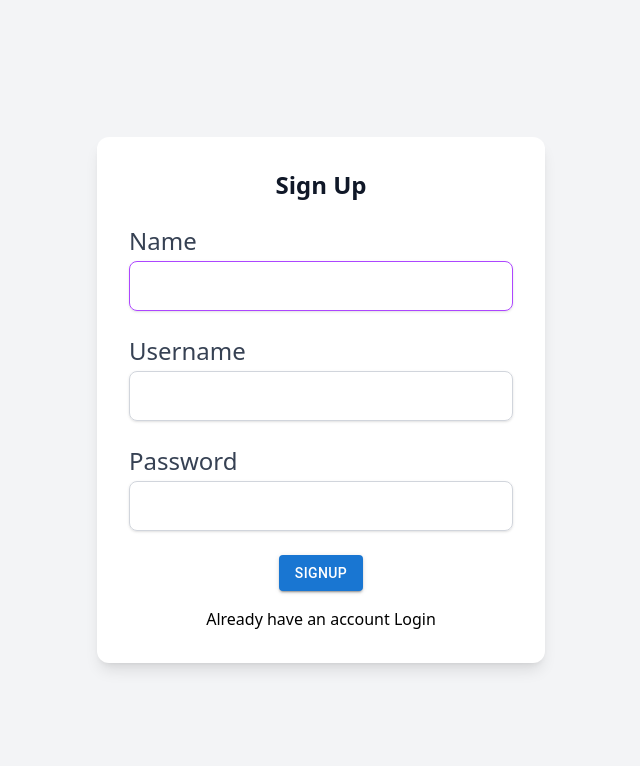
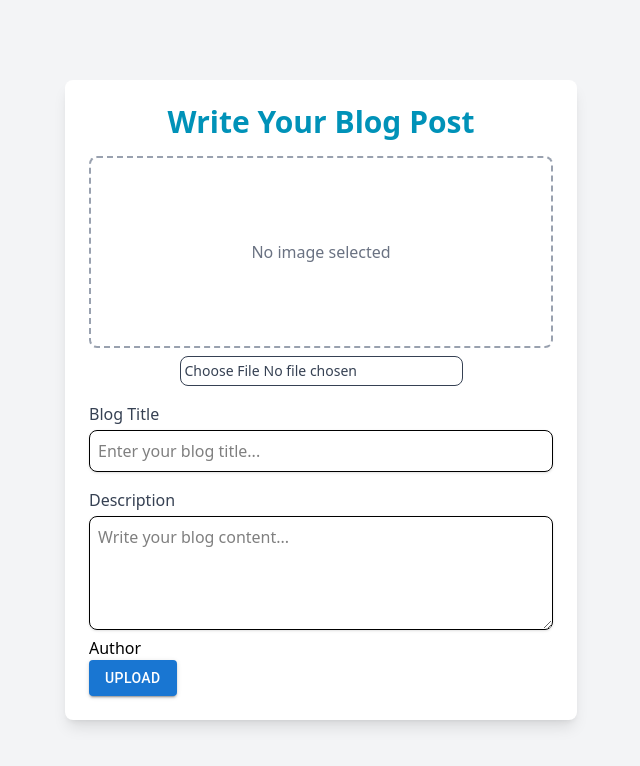
Before and after one commit to Suman9709/BlogApp, a React (Vite) app in the folder FrontEnd/blog/: page /writer in a window 1280 px wide. Shown: the top 766 px of the page, without its empty margins (319-959 px from the left). Built offline with nearby package versions, Linux system fonts and the light colour scheme.

Commit message:
add user authentication using local storage and added blog card dynamically to the landing page and implemented logout system and added create blog in writer component

```diff
--- a/FrontEnd/blog/package.json
+++ b/FrontEnd/blog/package.json
@@ -17,6 +17,7 @@
     "@tailwindcss/vite": "^4.0.9",
     "react": "^19.0.0",
     "react-dom": "^19.0.0",
+    "react-router-dom": "^7.2.0",
     "tailwindcss": "^4.0.9"
   },
   "devDependencies": {
--- a/FrontEnd/blog/src/App.jsx
+++ b/FrontEnd/blog/src/App.jsx
@@ -1,16 +1,21 @@
-import React from 'react'
-import LandingPage from './Components/LandingPage'
-import LoginPage from './Components/LoginPage'
-import SignUpPage from './Components/SignUpPage'
+import React from 'react';
+import { BrowserRouter as Router, Routes, Route } from 'react-router-dom';
+import LandingPage from './Components/LandingPage';
+import LoginPage from './Components/LoginPage';
+import SignUpPage from './Components/SignUpPage';
+import Writer from './Components/Writer';
 
 const App = () => {
   return (
-    <div>
-      {/* <LandingPage /> */}
-      {/* <LoginPage/> */}
-      <SignUpPage/>
-    </div>
-  )
-}
+    <Router>
+      <Routes>
+        <Route path="/" element={<LandingPage />} />
+        <Route path="/login" element={<LoginPage />} />
+        <Route path="/signup" element={<SignUpPage />} />
+        <Route path="/writer" element={<Writer />} />
+      </Routes>
+    </Router>
+  );
+};
 
-export default App
+export default App;
--- a/FrontEnd/blog/src/Components/AllButton.jsx
+++ b/FrontEnd/blog/src/Components/AllButton.jsx
@@ -1,10 +1,12 @@
 import React from 'react'
 import Button from '@mui/material/Button';
 
-const AllButton = ({variant, name, sx}) => {
+const AllButton = ({ variant, name, onClick }) => {
   return (
     <div className='flex gap-2'>
-      <Button variant={variant}  >{name}</Button>
+      <Button variant={variant}   onClick={onClick} >{name}
+
+      </Button>
 
     </div>
   )
--- a/FrontEnd/blog/src/Components/LoginPage.jsx
+++ b/FrontEnd/blog/src/Components/LoginPage.jsx
@@ -1,9 +1,25 @@
 import React, { useState } from 'react';
+import { useNavigate } from 'react-router-dom';
 import AllButton from './AllButton';
 
 const LoginPage = () => {
   const [username, setUsername] = useState('');
   const [password, setPassword] = useState('');
+  const navigate = useNavigate();
+
+  const handleLogin = (e) => {
+    e.preventDefault();
+    const storeUser = JSON.parse(localStorage.getItem('user'));
+
+    if (storeUser && storeUser.username === username && storeUser.password === password) {
+      localStorage.setItem("isAuthenticated", "true")
+      alert("Login successfull")
+      navigate("/writer")
+    }
+    else {
+      alert("Invalid username or password");
+    }
+  }
 
   return (
     <div className="min-h-screen flex items-center justify-center bg-gray-100">
@@ -11,7 +27,7 @@ const LoginPage = () => {
         <h2 className="text-2xl font-bold text-center text-gray-900">
           Login To BlogApp
         </h2>
-        <form className="mt-6 space-y-6">
+        <form onSubmit={handleLogin} className="mt-6 space-y-6">
           <div>
             <label htmlFor="username" className="block text-sm font-medium text-gray-700">
               Username:
@@ -42,12 +58,12 @@ const LoginPage = () => {
           </div>
 
           <div className="flex justify-center">
-            <AllButton variant="contained" name="Login" />
+            <AllButton variant="contained" name="Login" onClick={handleLogin}/>
           </div>
         </form>
         <div className='flex w-full  items-center justify-center mt-4'>
           <p>Don't have an account?
-            <a href="#"> SignUp</a>
+            <a href="/signup"> SignUp</a>
           </p>
         </div>
       </div>
--- a/FrontEnd/blog/src/Components/Navbar.jsx
+++ b/FrontEnd/blog/src/Components/Navbar.jsx
@@ -1,11 +1,31 @@
-import React, { useState } from 'react';
+import React, { useEffect, useState } from 'react';
 import SearchIcon from '@mui/icons-material/Search';
 import MenuIcon from '@mui/icons-material/Menu';
 import CloseIcon from '@mui/icons-material/Close';
 import AllButton from './AllButton';
+import { useNavigate } from 'react-router-dom';
 
 const Navbar = () => {
   const [isOpen, setIsOpen] = useState(false);
+  const [user, setUser] = useState(null);
+  const [isAuthenticated, setIsAuthenticated] = useState(false);
+  const navigate = useNavigate();
+
+  useEffect(() => {
+    // Get user and authentication status
+    const storedUser = JSON.parse(localStorage.getItem("user"));
+    const authStatus = localStorage.getItem("isAuthenticated") === "true";
+
+    setUser(storedUser);
+    setIsAuthenticated(authStatus);
+  }, []);
+
+  const handleLogout = () => {
+    localStorage.setItem("isAuthenticated", "false");
+    setIsAuthenticated(false);
+    alert("Logout successful");
+    navigate("/");
+  };
 
   return (
     <nav className="bg-white shadow-md">
@@ -14,7 +34,8 @@ const Navbar = () => {
           <img src="" alt="Logo" className="h-10 w-auto" />
         </div>
 
-        <div className="flex items-center border border-gray-400 rounded-lg p-2 bg-white w-full max-w-xs sm:max-w-sm md:max-w-md lg:max-w-lg">
+        {/* Search Bar */}
+        <div className="flex items-center border border-gray-400 rounded-4xl p-2 bg-white w-full max-w-xs sm:max-w-sm md:max-w-md lg:max-w-lg">
           <input
             type="text"
             placeholder="What you are looking for..."
@@ -23,48 +44,79 @@ const Navbar = () => {
           <SearchIcon className="text-gray-500 cursor-pointer" />
         </div>
 
+        {/* Navbar Links & Auth Buttons */}
         <div className="hidden md:flex items-center justify-center gap-4">
           <ul className="flex gap-4">
             <li className="relative group">
               <a href="#Blog" className="hover:text-blue-600">Blog</a>
-              <span className="absolute left-0 bottom-0 w-0 h-[2px] bg-black transition-all duration-300 group-hover:w-full rounded-lg"></span>
             </li>
             <li className="relative group">
-              <a href="#About Us" className="hover:text-blue-600">Category</a>
-              <span className="absolute left-0 bottom-0 w-0 h-[2px] bg-black transition-all duration-300 group-hover:w-full rounded-lg"></span>
+              <a href="#Category" className="hover:text-blue-600">Category</a>
             </li>
             <li className="relative group">
-              <a href="#Contact Us" className="hover:text-blue-600">Contact Us</a>
-              <span className="absolute left-0 bottom-0 w-0 h-[2px] bg-black transition-all duration-300 group-hover:w-full rounded-lg"></span>
+              {isAuthenticated ? (
+                <a href="/writer" className="hover:text-blue-600">Create Blog</a>
+              ) : (
+                <a href="#ContactUs" className="hover:text-blue-600">Contact Us</a>
+              )}
             </li>
           </ul>
-          <AllButton variant="outline" name="Login" />
-          <AllButton variant="contained" name="SignUp"  />
+
+          {/* Authentication Buttons */}
+          <div className="flex items-center gap-4">
+            {isAuthenticated ? (
+              <>
+                {/* Show Profile Icon (First Letter) */}
+                <div className="w-10 h-10 flex items-center justify-center bg-blue-500 text-white rounded-full text-lg font-bold">
+                  {user?.name.charAt(0).toUpperCase()}
+                </div>
+                <AllButton variant="outlined" name="Logout" onClick={handleLogout} />
+              </>
+            ) : (
+              <>
+                <AllButton variant="outlined" name="Login" onClick={() => navigate("/login")} />
+                <AllButton variant="contained" name="Signup" onClick={() => navigate("/signup")} />
+              </>
+            )}
+          </div>
         </div>
 
+        {/* Mobile Menu Toggle */}
         <button className="md:hidden" onClick={() => setIsOpen(!isOpen)}>
           {isOpen ? <CloseIcon className="text-2xl" /> : <MenuIcon className="text-2xl" />}
         </button>
       </div>
 
+      {/* Mobile Menu */}
       {isOpen && (
-        <div className="md:hidden bg-white shadow-md p-4 flex justify-center flex-col">
-
+        <div className="md:hidden bg-white shadow-md p-4 flex flex-col items-center">
           <ul className="flex flex-col gap-4 text-center">
+            <li><a href="#Blog" className="hover:text-blue-600">Blog</a></li>
+            <li><a href="#Category" className="hover:text-blue-600">Category</a></li>
             <li>
-              <a href="#Blog" className="hover:text-blue-600">Blog</a>
-            </li>
-            <li>
-              <a href="#About Us" className="hover:text-blue-600">About Us</a>
-            </li>
-            <li>
-              <a href="#Contact Us" className="hover:text-blue-600">Contact Us</a>
+              {isAuthenticated ? (
+                <a href="/writer" className="hover:text-blue-600">Create Blog</a>
+              ) : (
+                <a href="#ContactUs" className="hover:text-blue-600">Contact Us</a>
+              )}
             </li>
           </ul>
 
+          {/* Authentication Buttons for Mobile */}
           <div className="flex flex-col gap-2 mt-4 w-full justify-center items-center">
-            <AllButton variant="outlined" name="Login" />
-            <AllButton variant="contained" name="SignUp" />
+            {isAuthenticated ? (
+              <>
+                <div className="w-10 h-10 flex items-center justify-center bg-blue-500 text-white rounded-full text-lg font-bold">
+                  {user?.name.charAt(0).toUpperCase()}
+                </div>
+                <AllButton variant="outlined" name="Logout" onClick={handleLogout} />
+              </>
+            ) : (
+              <>
+                <AllButton variant="outlined" name="Login" onClick={() => navigate("/login")} />
+                <AllButton variant="outlined" name="Signup" onClick={() => navigate("/signup")} />
+              </>
+            )}
           </div>
         </div>
       )}
--- a/FrontEnd/blog/src/Components/SignUpPage.jsx
+++ b/FrontEnd/blog/src/Components/SignUpPage.jsx
@@ -1,10 +1,25 @@
 import React, { useState } from 'react';
 import AllButton from './AllButton';
+import { useNavigate } from 'react-router-dom';
 
 const SignUpPage = () => {
   const [name, setName] = useState('');
   const [username, setUsername] = useState('');
   const [password, setPassword] = useState('');
+  const navigate = useNavigate();
+
+  const handleSubmit = (e) => {
+    e.preventDefault();
+    const user = { name, username, password }
+    if (!name || !username || !password) {
+      alert("please enter the credential")
+      return
+    }
+    localStorage.setItem('user', JSON.stringify(user))
+    alert('SignUp successfully, you can login now')
+    navigate("/login")
+  }
+
 
   return (
     <div className="min-h-screen flex items-center justify-center bg-gray-100">
@@ -13,7 +28,7 @@ const SignUpPage = () => {
           Sign Up
         </h2>
 
-        <form className="mt-6 space-y-6">
+        <form onSubmit={handleSubmit} className="mt-6 space-y-6" >
 
           <div>
             <label htmlFor="name" className="block text-2xl font-medium text-gray-700">
@@ -56,11 +71,11 @@ const SignUpPage = () => {
           </div>
 
           <div className='flex justify-center'>
-            <AllButton variant='contained' name='SignUp' />
+            <AllButton variant='contained' name='SignUp'onClick={handleSubmit} />
           </div>
         </form>
         <div className='flex w-full  items-center justify-center mt-4'>
-          <p>Already have an account <a href="#"> Login</a></p>
+          <p>Already have an account <a href="/login"> Login</a></p>
         </div>
       </div>
     </div>
--- a/FrontEnd/blog/src/Components/Writer.jsx
+++ b/FrontEnd/blog/src/Components/Writer.jsx
@@ -1,13 +1,115 @@
-import React from 'react'
+import React, { useState, useEffect } from 'react';
+import AllButton from './AllButton';
+import { useNavigate } from 'react-router-dom';
 
 const Writer = () => {
+  const [title, setTitle] = useState('');
+  const [description, setDescription] = useState('');
+  const [image, setImage] = useState(null);
+  const [preview, setPreview] = useState('');
+  const [author, setAuthor] = useState('');
+const navigate = useNavigate();
+  const handleImageUpload = (e) => {
+    const file = e.target.files[0];
+    if (file) {
+      setImage(file);
+      setPreview(URL.createObjectURL(file));
+    }
+  };
+  const handleUplaod = () => {
+    if (!title || !description || !author) {
+      alert("Fill all fields");
+      return;
+    }
+
+    const newBlog = {
+      title,
+      description,
+      author,
+      image: preview || "",
+    };
+
+    // Fetch existing blogs from localStorage
+    const existingBlogs = JSON.parse(localStorage.getItem("blogs")) || [];
+
+    // Append new blog to the array
+    const updatedBlogs = [...existingBlogs, newBlog];
+
+    // Save the updated list back to localStorage
+    localStorage.setItem("blogs", JSON.stringify(updatedBlogs));
+
+    alert("Blog uploaded successfully");
+    console.log("Updated blog data:", updatedBlogs);
+    navigate("/");
+  };
   return (
-    <div>
-      <div className='writer'>
+    <div className='flex w-screen h-screen justify-center items-center bg-gray-100 px-4'>
+
+
+      <div className='bg-white p-6 rounded-lg shadow-lg w-full max-w-lg'>
+        <h2 className='text-cyan-600 text-3xl font-semibold text-center'>
+          Write Your Blog Post
+        </h2>
+
+        <div className='mt-4 flex flex-col items-center'>
+          {preview ? (
+            <img
+              src={preview}
+              alt='Blog Preview'
+              className='w-full h-42 object-cover rounded-lg shadow-md'
+            />
+          ) : (
+            <div className='w-full h-48 flex items-center justify-center border-2 border-dashed border-gray-400 rounded-lg'>
+              <p className='text-gray-500'>No image selected</p>
+            </div>
+          )}
+          <input
+            type='file'
+            accept='image/*'
+            onChange={handleImageUpload}
+            className='mt-2 text-sm text-gray-700 border-1 p-1 rounded-lg'
+          />
+        </div>
+
+        <div className='mt-4'>
+          <label htmlFor='title' className='block text-gray-700 font-medium'>
+            Blog Title
+          </label>
+          <input
+            type='text'
+            id='title'
+            value={title}
+            onChange={(e) => setTitle(e.target.value)}
+            className='mt-1 w-full p-2 border rounded-lg shadow-sm focus:ring-cyan-500 focus:border-cyan-500'
+            placeholder='Enter your blog title...'
+          />
+        </div>
+
+        <div className='mt-4'>
+          <label htmlFor='description' className='block text-gray-700 font-medium'>
+            Description
+          </label>
+          <textarea
+            id='description'
+            value={description}
+            onChange={(e) => setDescription(e.target.value)}
+            className='mt-1 w-full p-2 border rounded-lg shadow-sm focus:ring-cyan-500 focus:border-cyan-500'
+            rows='4'
+            placeholder='Write your blog content...'
+          />
+          <label htmlFor="author">Author</label>
+          <input type="text"
+            id='auhtor'
+            value={author}
+            onChange={(e) => setAuthor(e.target.value)}
+          />
+        </div>
+
+        <AllButton variant="contained" name="Upload" onClick={handleUplaod} />
 
       </div>
     </div>
-  )
-}
+  );
+};
 
-export default Writer
+export default Writer;
```
Also changed, not shown: FrontEnd/blog/src/Components/Card.jsx (+9 -4 lines), FrontEnd/blog/src/Components/LandingPage.jsx (+40 -11 lines), 1 other file (tests, documents, lock files or other folders).
